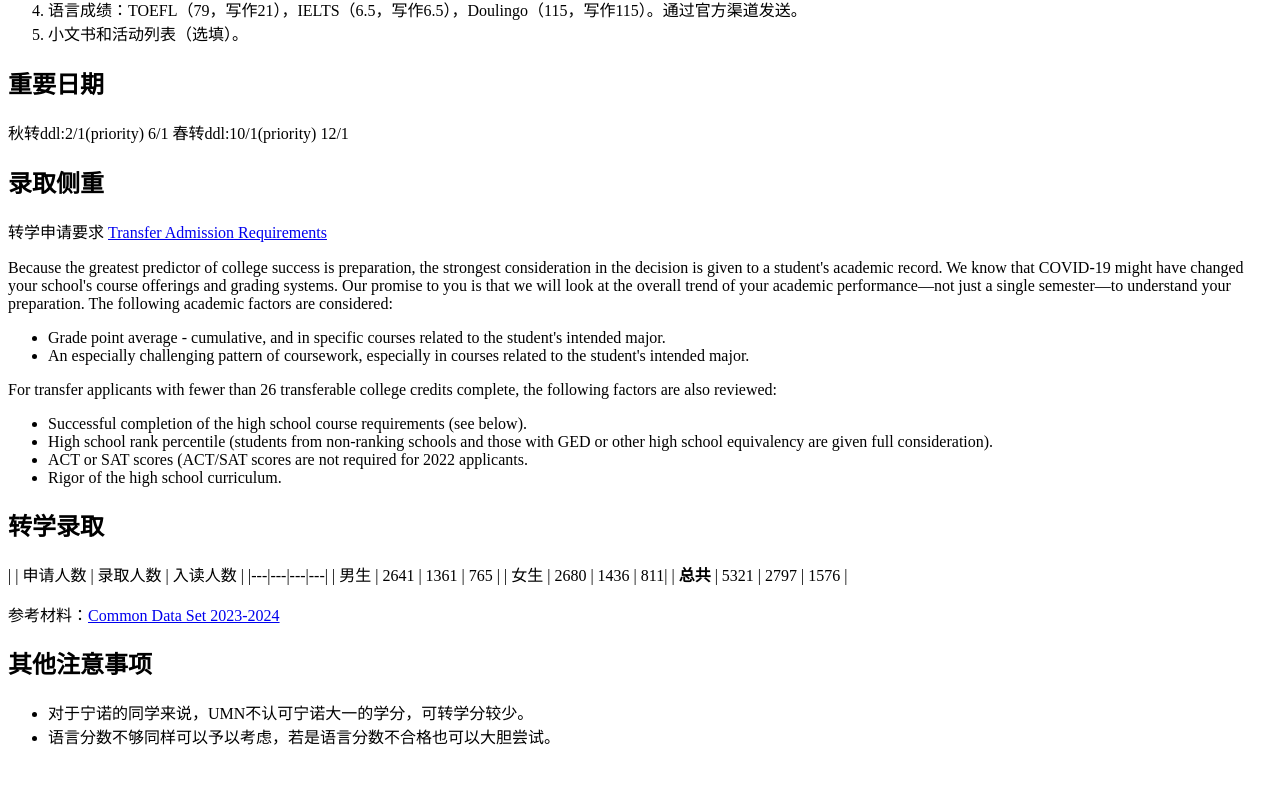
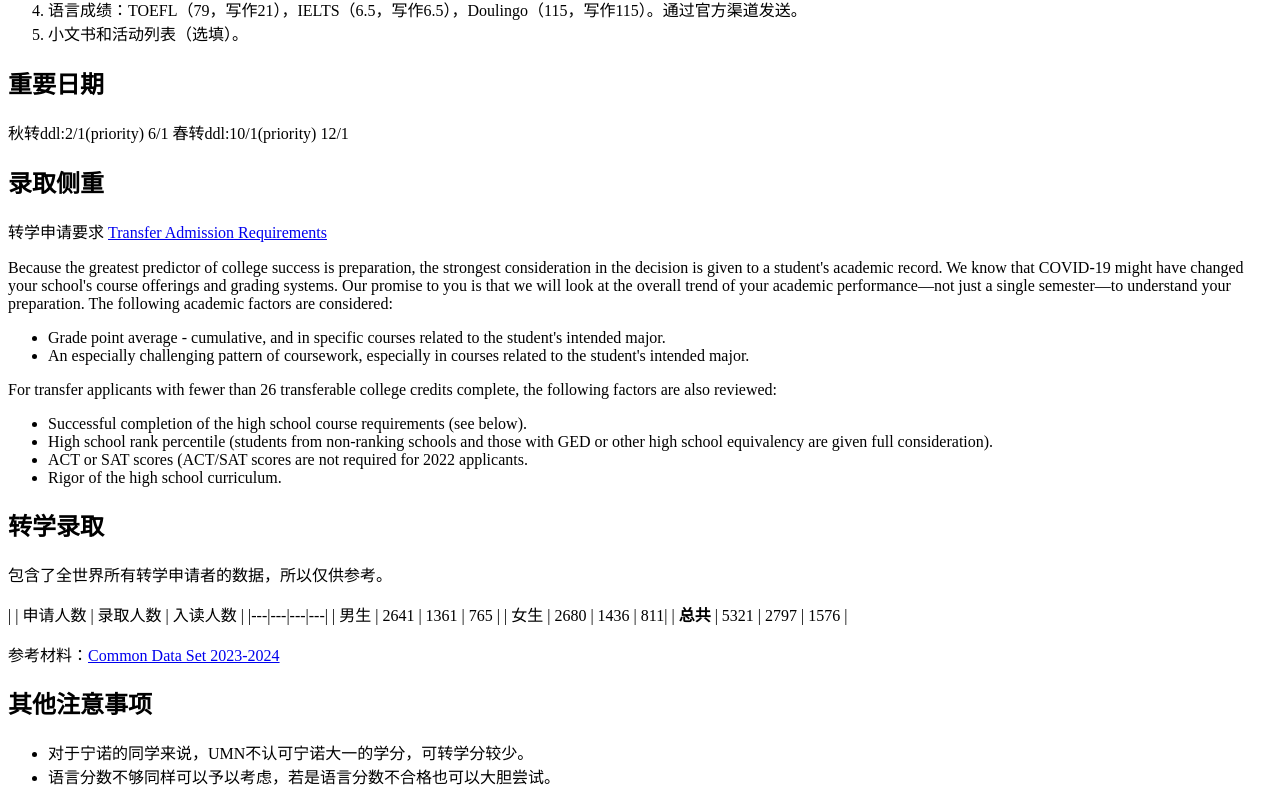
Before and after one commit to daydreamer2006/Transferwiki.cc, a Next.js app: page /schools/umn in a window 1280 px wide. Shown: the part 1728-2532 px from the top of the page. Before the commit the page ends 2492 px from the top, so only its background shows below. Built offline with nearby package versions, Linux system fonts and the light colour scheme.

Commit message:
Update umn.mdx

```diff
--- a/pages/schools/umn.mdx
+++ b/pages/schools/umn.mdx
@@ -75,6 +75,7 @@
 - Rigor of the high school curriculum.
 
 ## 转学录取
+包含了全世界所有转学申请者的数据，所以仅供参考。
 
 | | 申请人数 | 录取人数 | 入读人数 |
 |---|---|---|---|
```
